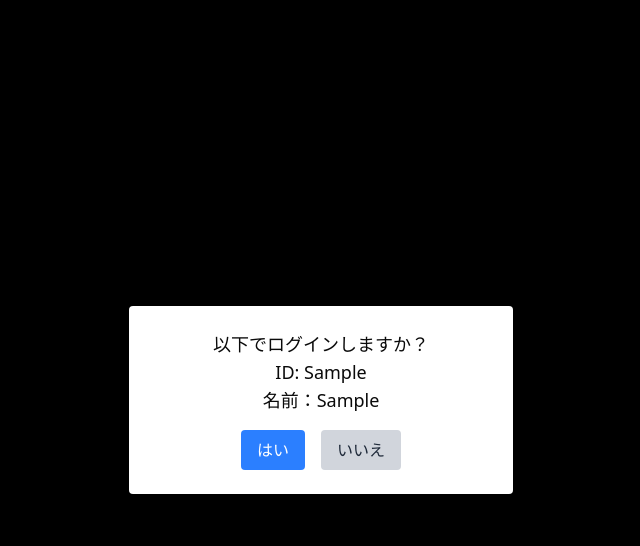
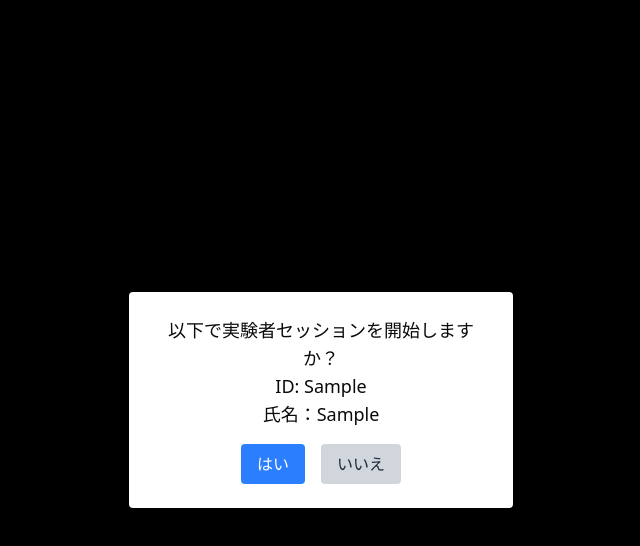
Before and after one commit to chell-uoxou/celab-react-user-session, a Next.js app: page /examples/name_and_id in a window 1280 px wide. Both pictures are taken after typing "Sample", "Sample" into the empty fields and a click on the button "ログイン". Shown: the top 546 px of the page, without its empty margins (319-959 px from the left). Built offline with nearby package versions, Linux system fonts and the light colour scheme.

Commit message:
feat 例の表記や挙動を変更

```diff
--- a/src/features/examples/nameAndID/NameAndIDView.tsx
+++ b/src/features/examples/nameAndID/NameAndIDView.tsx
@@ -16,7 +16,7 @@ const NameAndIDView = () => {
 
   const handleSubmit = (e: React.FormEvent) => {
     e.preventDefault();
-    if (id && name) {
+    if (id) {
       setShowConfirm(true);
     }
   };
@@ -34,23 +34,40 @@ const NameAndIDView = () => {
         <div className="flex items-center justify-center min-h-screen bg-gray-100">
           <div className="bg-white border border-gray-300 rounded p-6 w-full max-w-md shadow-md text-center">
             <h2 className="text-xl font-semibold text-gray-800 mb-4">
-              以下でログイン中
+              実験者セッションが有効です
+            </h2>
+            <p className="text-start mb-4 w-fit mx-auto font-mono">
+              ID: {userId}
               <br />
-              ID：{userId}
-              <br />
-              名前：{getData("name") || "未設定"}
-            </h2>
-            <button
-              onClick={endSession}
-              className="bg-blue-500 text-white px-4 py-2 rounded hover:bg-blue-600 transition"
-            >
-              ログアウト
-            </button>
+              氏名: {getData("name") || "未設定"}
+            </p>
+            <div className="flex flex-col items-center gap-2">
+              <button
+                onClick={endSession}
+                className="bg-blue-500 text-white px-4 py-2 rounded hover:bg-blue-600 transition w-fit"
+              >
+                実験者セッションを終了
+              </button>
+              <button
+                onClick={() => window.location.reload()}
+                className="bg-gray-300 text-gray-800 px-4 py-2 rounded hover:bg-gray-400 transition w-fit"
+              >
+                アプリを再読み込み
+              </button>
+            </div>
           </div>
         </div>
       ) : (
         <div className="flex flex-col items-center justify-center min-h-screen bg-gray-100 p-4">
-          <h2 className="text-2xl font-semibold mb-4">ログインフォーム</h2>
+          <h2 className="text-2xl font-semibold mb-4">
+            実験者セッションのデモ
+          </h2>
+          <p className="text-gray-600 text-sm mb-6 max-w-md">
+            このブラウザには現在有効な実験者セッションが見つかりませんでした。
+            実験者IDを入力して実験者セッションを開始してみましょう！
+            <span className="block h-2" />
+            氏名は任意ですが、入力するとセッションデータに保存されます。
+          </p>
 
           <form
             onSubmit={handleSubmit}
@@ -58,7 +75,7 @@ const NameAndIDView = () => {
           >
             <div className="mb-4">
               <label className="block mb-1 font-medium text-gray-700">
-                ID：
+                ID（必須）
               </label>
               <input
                 type="text"
@@ -70,7 +87,7 @@ const NameAndIDView = () => {
             </div>
             <div className="mb-6">
               <label className="block mb-1 font-medium text-gray-700">
-                名前：
+                氏名
               </label>
               <input
                 type="text"
@@ -92,11 +109,11 @@ const NameAndIDView = () => {
             <div className="fixed inset-0 flex items-center justify-center bg-black bg-opacity-50 z-50">
               <div className="bg-white p-6 rounded shadow-lg w-full max-w-sm text-center">
                 <p className="text-lg mb-4">
-                  以下でログインしますか？
+                  以下で実験者セッションを開始しますか？
                   <br />
                   ID: {id}
                   <br />
-                  名前：{name || "未設定"}
+                  氏名：{name || "未設定"}
                 </p>
                 <div className="flex justify-center space-x-4">
                   <button
```
